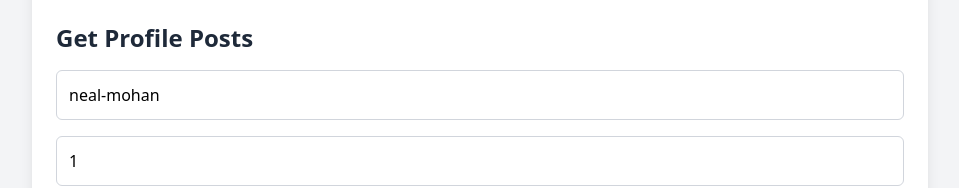
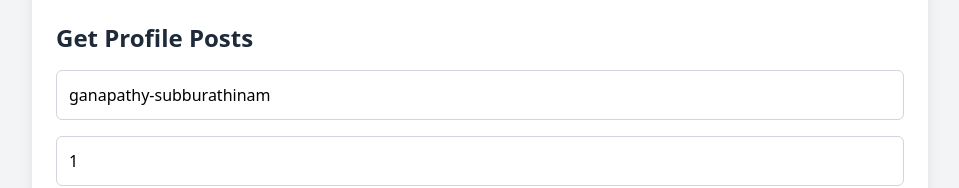
Before and after one commit to vigneshcj001/LinkedIn-Scraper-Dashboard, a React (Vite) app: page / in a window 1280 px wide. Both pictures are taken after a click on the button "Profile Posts". Shown: the part 378-566 px from the top of the page, without its empty margins (160-1119 px from the left). Built offline with nearby package versions, Linux system fonts and the light colour scheme.

Commit message:
LinkedIn

```diff
--- a/src/App.jsx
+++ b/src/App.jsx
@@ -432,7 +432,7 @@ const ProfileTab = ({ fetchData, ...props }) => {
       <input
         type="text"
         className="block w-full p-3 border border-gray-300 rounded-md focus:ring-blue-500 focus:border-blue-500"
-        placeholder="Enter LinkedIn username (e.g., neal-mohan)"
+        placeholder="Enter LinkedIn username (e.g., ganapathy-subburathinam)"
         value={username}
         onChange={(e) => setUsername(e.target.value)}
         required
@@ -442,7 +442,7 @@ const ProfileTab = ({ fetchData, ...props }) => {
 };
 
 const PostsTab = ({ fetchData, ...props }) => {
-  const [username, setUsername] = useState("neal-mohan");
+  const [username, setUsername] = useState("ganapathy-subburathinam");
   const [pageNumber, setPageNumber] = useState(1);
 
   const handleSubmit = (e) => {
@@ -501,7 +501,7 @@ const PostsTab = ({ fetchData, ...props }) => {
       <input
         type="text"
         className="block w-full p-3 border border-gray-300 rounded-md focus:ring-blue-500 focus:border-blue-500"
-        placeholder="Enter LinkedIn username (e.g., neal-mohan)"
+        placeholder="Enter LinkedIn username (e.g., ganapathy-subburathinam)"
         value={username}
         onChange={(e) => setUsername(e.target.value)}
         required
```
